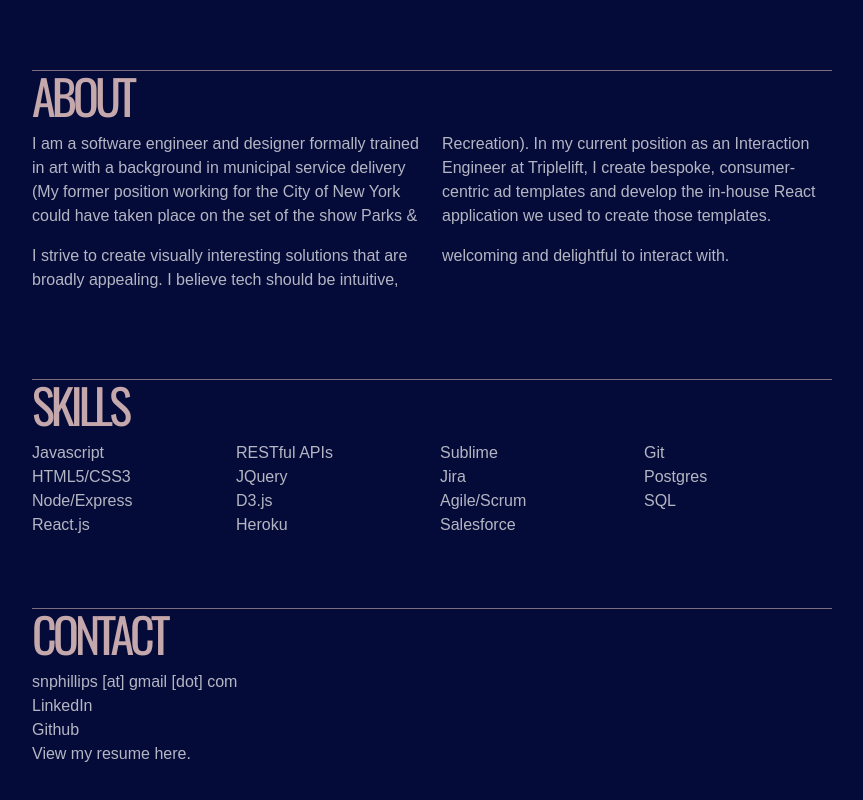
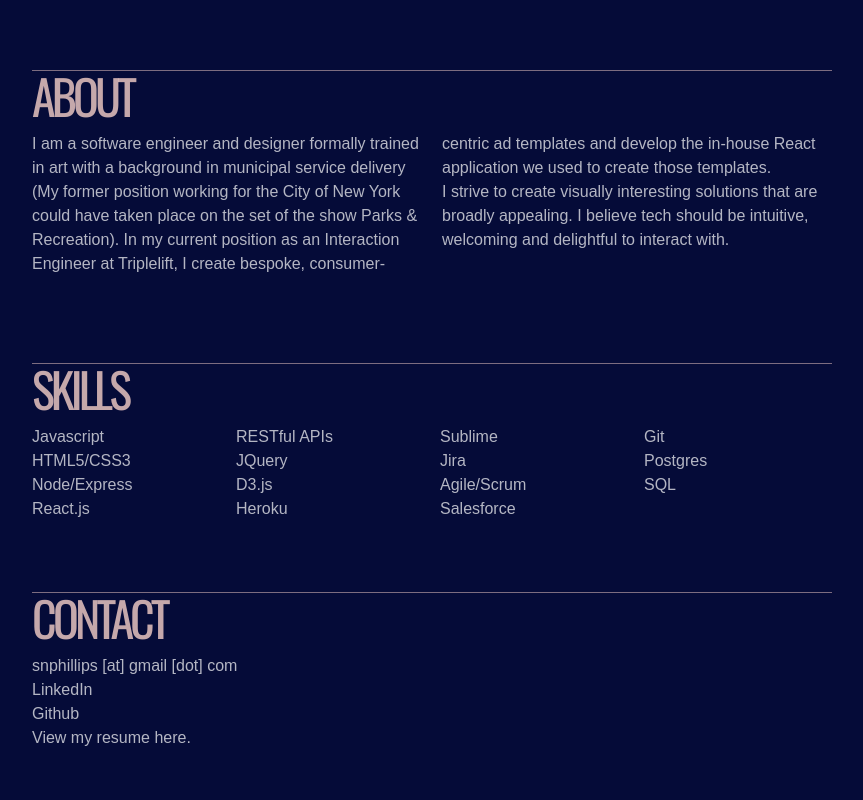
Before and after one commit to snphillips/devportfolio, a React (Create React App) app: page / in a window 1280 px wide. Shown: the part 1924-2724 px from the top of the page, without its empty margins (208-1071 px from the left). Built offline with nearby package versions, Linux system fonts and the light colour scheme.

Commit message:
fix typo in about paragraph

```diff
--- a/src/About.js
+++ b/src/About.js
@@ -11,9 +11,7 @@ export default class About extends Component {
         with a background in municipal service delivery (My former position working for the City of New York could
         have taken place on the set of the show Parks & Recreation).  In my current position as an Interaction Engineer at Triplelift, I create bespoke,
         consumer-centric ad templates and develop the in-house React application we used to create
-        those templates.</p>
-
-        <p className="about-columns">I strive to create visually interesting solutions that are broadly appealing. I believe tech should be intuitive, welcoming and delightful
+        those templates. <br/> I strive to create visually interesting solutions that are broadly appealing. I believe tech should be intuitive, welcoming and delightful
         to interact with.</p>
       </div>
     );
```
